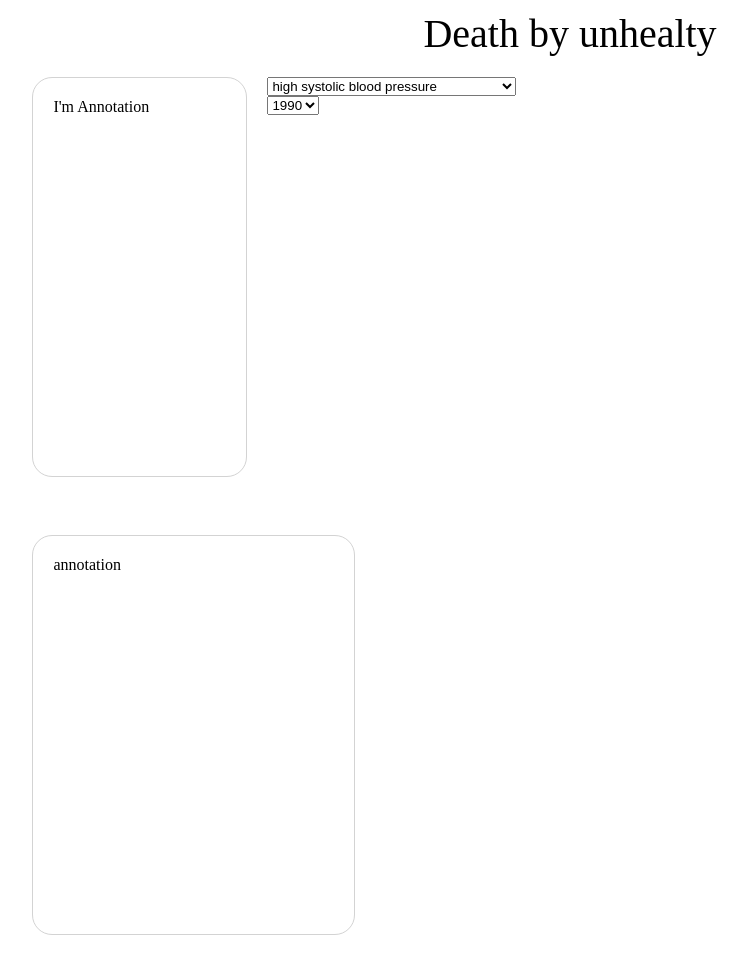
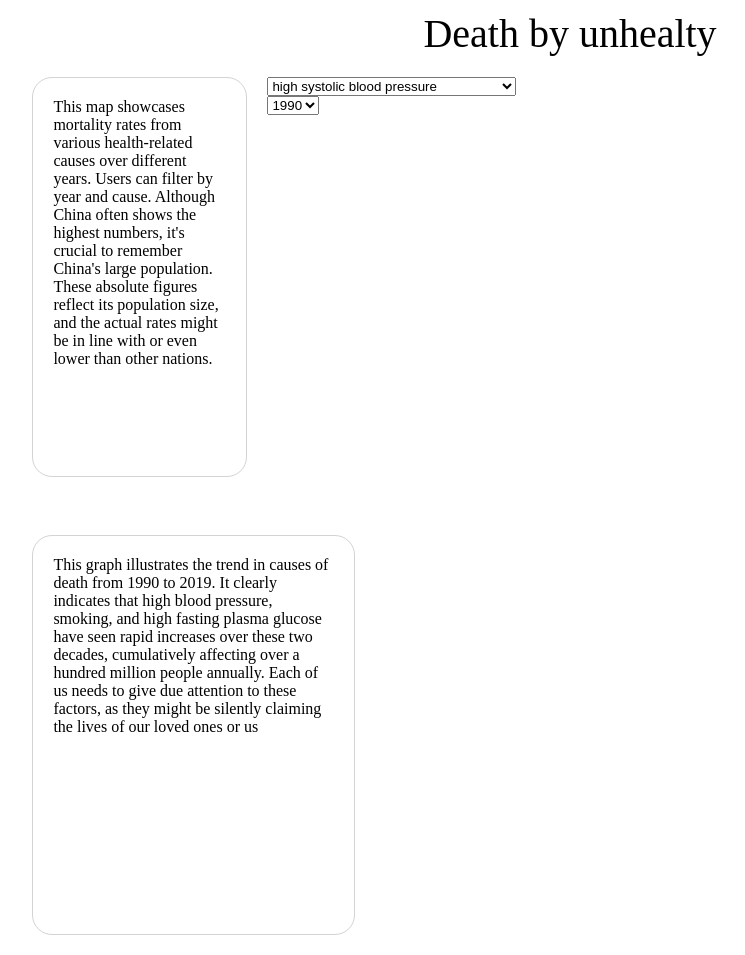
Before and after one commit to JimXiongyuWang/Week10HomeWork, a plain HTML site: page index.html in a window 1280 px wide. Shown: the whole page, without its empty margins (70-815 px from the left). Drawn offline with nearby package versions, Linux system fonts and the light colour scheme; a script that the page names is missing.

Commit message:
annotation

```diff
--- a/index.html
+++ b/index.html
@@ -60,7 +60,7 @@
       </style>
       <section id="part1">
         <div class="annotation">
-          <p>I'm Annotation</p>
+          <p>This map showcases mortality rates from various health-related causes over different years. Users can filter by year and cause. Although China often shows the highest numbers, it's crucial to remember China's large population. These absolute figures reflect its population size, and the actual rates might be in line with or even lower than other nations.</p>
         </div>
         <div>
           <div class="categoryFilters"></div>
@@ -87,7 +87,7 @@
         }
       </style>
       <section id="part2">
-        <div class="annotation">annotation</div>
+        <div class="annotation">This graph illustrates the trend in causes of death from 1990 to 2019. It clearly indicates that high blood pressure, smoking, and high fasting plasma glucose have seen rapid increases over these two decades, cumulatively affecting over a hundred million people annually. Each of us needs to give due attention to these factors, as they might be silently claiming the lives of our loved ones or us</div>
         <div id="line"></div>
       </section>
     </main>
```
